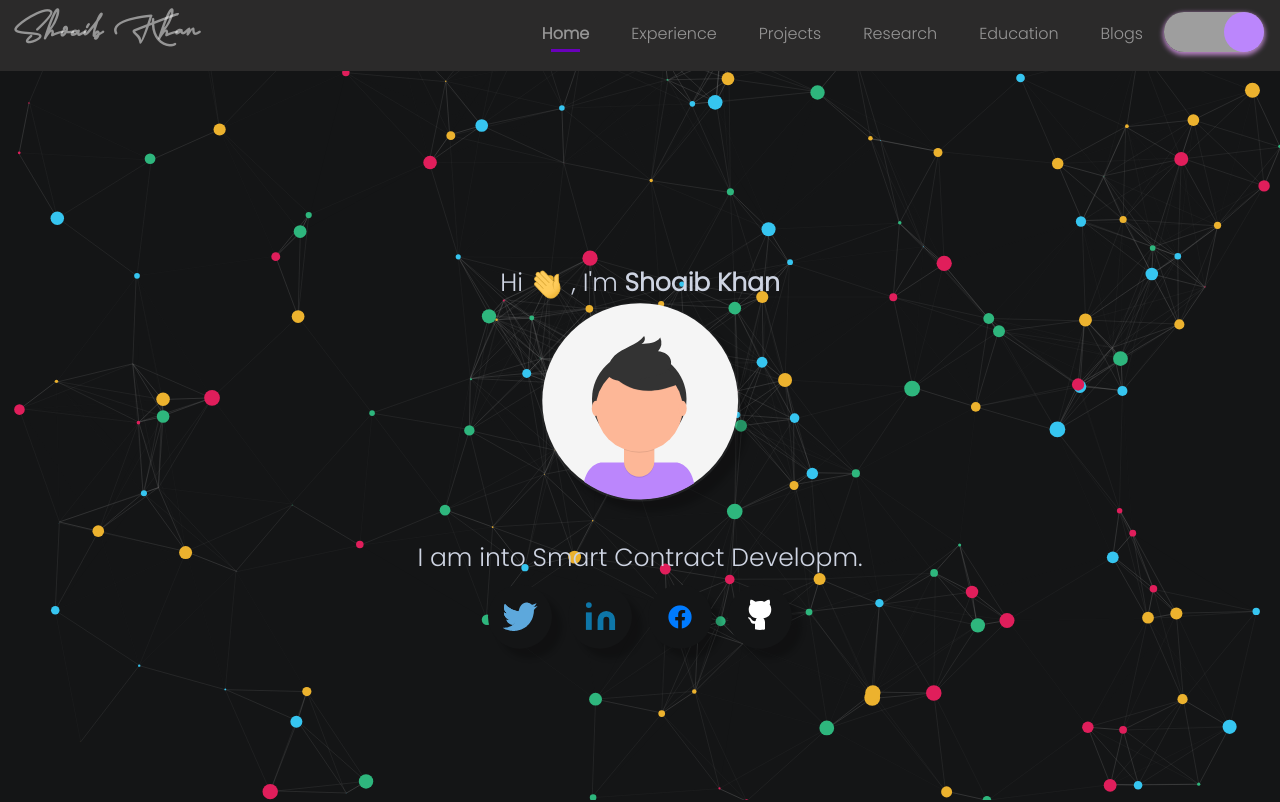
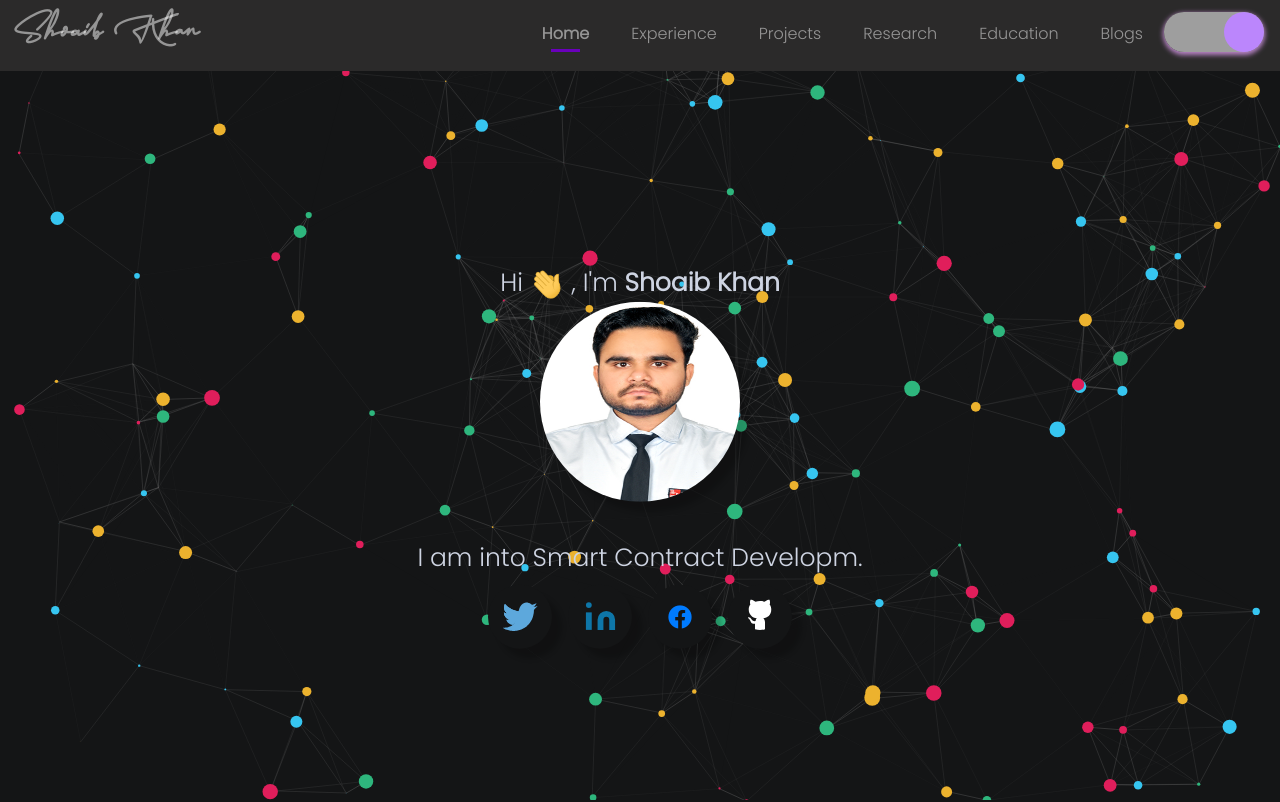
Before and after one commit to ShoaibDev69/Portfolio_Web1, a plain HTML site: page index.html in a window 1280 px wide. Shown: the top 802 px of the page. Drawn offline with nearby package versions, Linux system fonts and the light colour scheme; grey boxes are pictures that could not be loaded; animation ran at ten frames a second; some icons are missing; files whose address does not match are found by name.

Commit message:
Initial commit

```diff
--- a/index.html
+++ b/index.html
@@ -93,7 +93,7 @@
         <div class="center">
           <div>
             <img
-              src="assets/images/dp_male.svg"
+              src="assets/images/ShoaibDP.jpg"
               alt=""
               class="rounded-circle"
               height="200"
```
